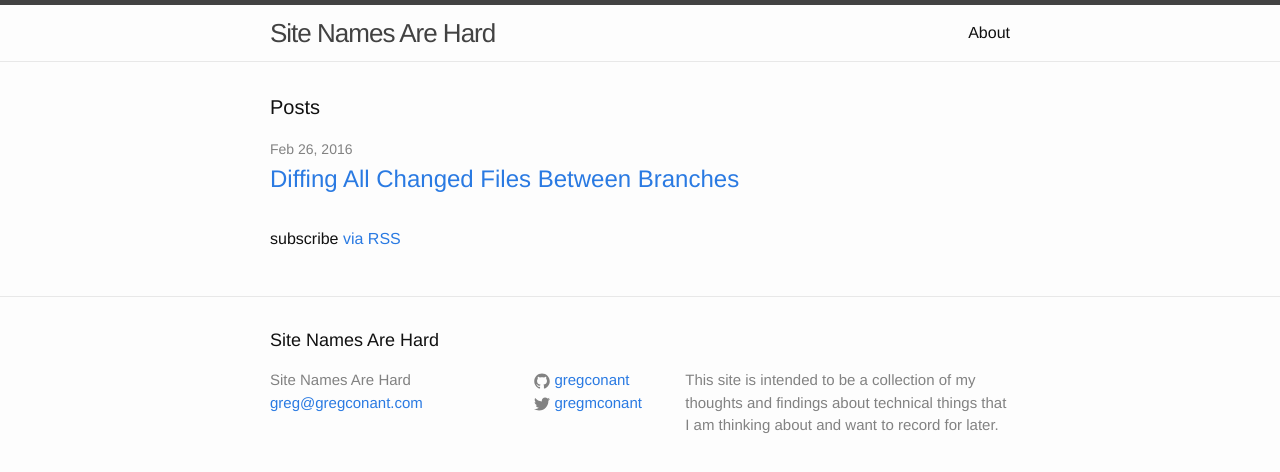
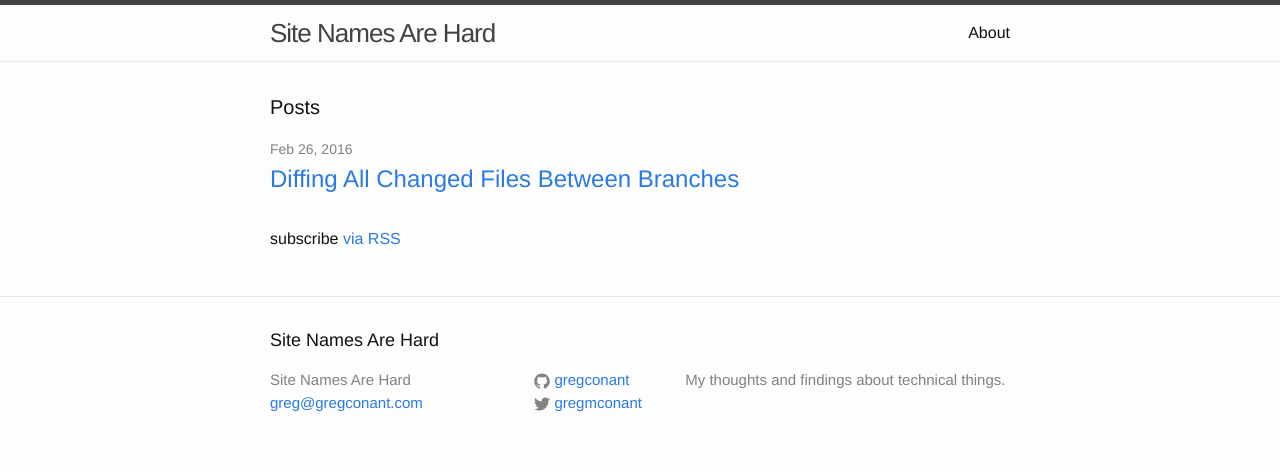
Before and after one commit to gregconant/gregconant.github.io, a Jekyll site: the page built from index.html, in a window 1280 px wide. Shown: the top 472 px of the page. Built offline with Jekyll 4.4.1, drawn with Linux system fonts in a browser that asks for light colours.

Commit message:
gc - updating description.

```diff
--- a/_config.yml
+++ b/_config.yml
@@ -9,8 +9,7 @@
 title: Site Names Are Hard
 email: greg@gregconant.com
 description: > # this means to ignore newlines until "baseurl:"
-  This site is intended to be a collection of my thoughts and findings
-  about technical things that I am thinking about and want to record for later.
+  My thoughts and findings about technical things.
 baseurl: "" # the subpath of your site, e.g. /blog
 url: "http://yourdomain.com" # the base hostname & protocol for your site
 twitter_username: gregmconant
```
